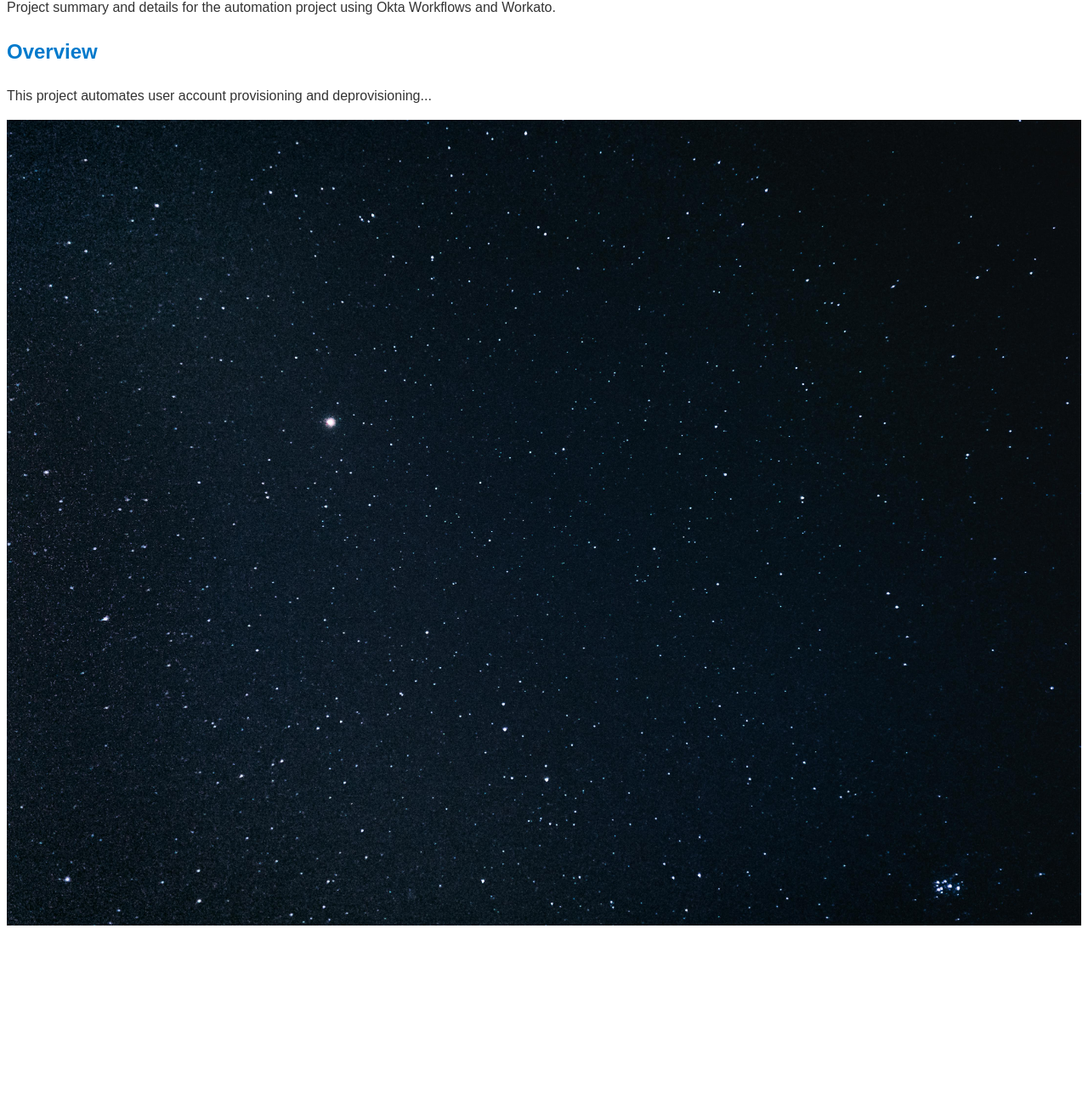
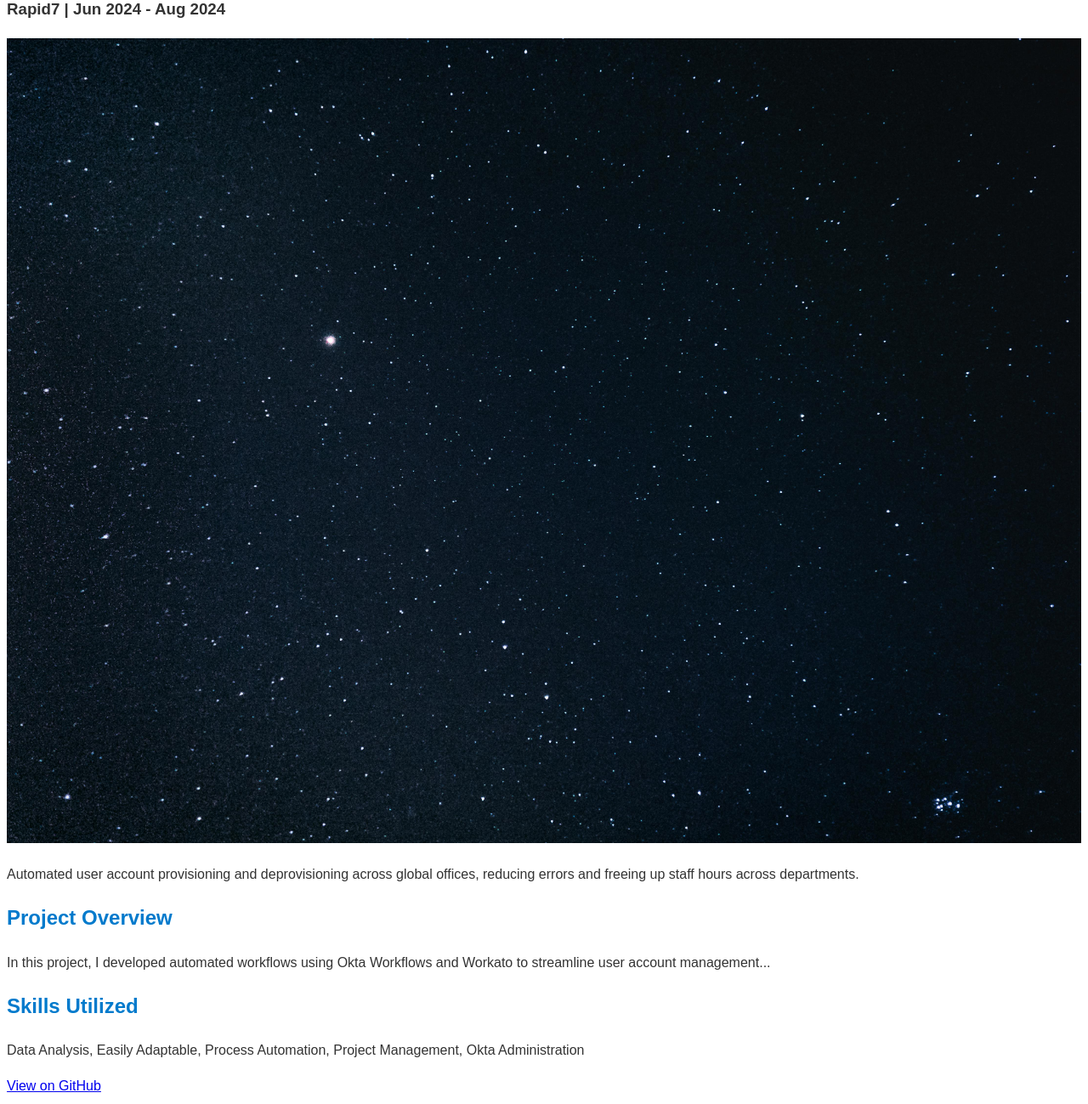
Before and after one commit to EdwinP503/Enterprise-Automation, a plain HTML site: page docs/index.html in a window 1280 px wide. Shown: the part 98-1397 px from the top of the page at 85% size. Before the commit the page ends 1202 px from the top, so only its background shows below. Drawn offline with Linux system fonts and the light colour scheme.

Commit message:
Update index.html

```diff
--- a/docs/index.html
+++ b/docs/index.html
@@ -3,21 +3,32 @@
 <head>
     <meta charset="UTF-8">
     <meta name="viewport" content="width=device-width, initial-scale=1.0">
-    <title>Rapid7 Enterprise Automation Documentation</title>
+    <title>Project Documentation - [Project Title]</title>
     <link rel="stylesheet" href="styles.css">
 </head>
 <body>
-    <header>
-        <h1>Rapid7 Enterprise Automation Documentation</h1>
-        <p>Project summary and details for the automation project using Okta Workflows and Workato.</p>
-    </header>
+    <div class="project-container">
+        <header class="project-header">
+            <h1>Enterprise Automation using Okta Workflows and Workato</h1>
+            <h3>Rapid7 | Jun 2024 - Aug 2024</h3>
+        </header>
 
-    <section>
-        <h2>Overview</h2>
-        <p>This project automates user account provisioning and deprovisioning...</p>
-        <img src="images/space.jpg" alt="Automation Diagram">
-    </section>
+        <section class="project-summary">
+            <img src="images/space.jpg" alt="Project Image">
+            <p>Automated user account provisioning and deprovisioning across global offices, reducing errors and freeing up staff hours across departments.</p>
+        </section>
 
-    <!-- Add more sections as needed -->
+        <section class="project-details">
+            <h2>Project Overview</h2>
+            <p>In this project, I developed automated workflows using Okta Workflows and Workato to streamline user account management...</p>
+
+            <h2>Skills Utilized</h2>
+            <p>Data Analysis, Easily Adaptable, Process Automation, Project Management, Okta Administration</p>
+        </section>
+
+        <footer class="project-footer">
+            <a href="https://github.com/username/project-repo" target="_blank">View on GitHub</a>
+        </footer>
+    </div>
 </body>
 </html>
```
